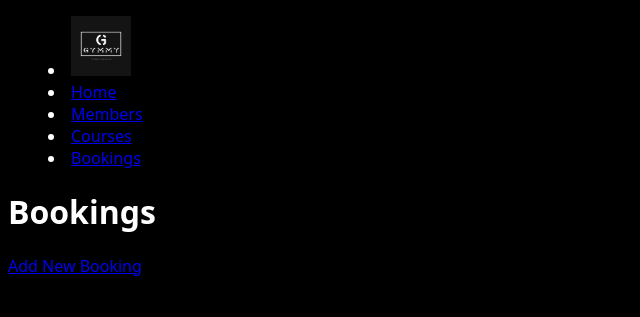
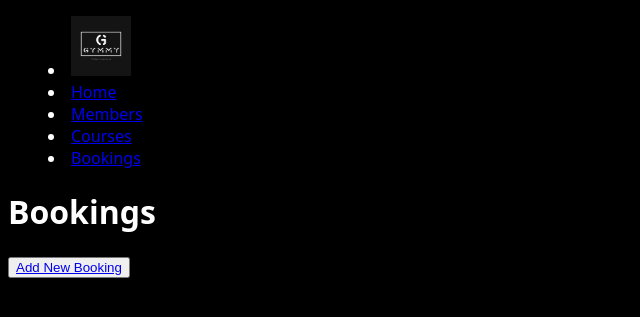
Before and after one commit to Cetins/gymmy, a Flask app: page /bookings in a window 1280 px wide. Shown: the top 317 px of the page, without its empty margins (0-640 px from the left). Run offline with Flask 2, Linux system fonts and the light colour scheme; data that the repository does not hold is empty; some libraries are stand-ins or nearby versions.

Commit message:
bookings grip layout completed

```diff
--- a/templates/bookings/index.html
+++ b/templates/bookings/index.html
@@ -3,19 +3,27 @@
 {% block content %}
 
 <h1>Bookings</h1>
-<ul>
+<article class="container">
     {% for booking in bookings %}
-    <li>
+    <div class="box">
         <p>Member : <a href="/members/{{ booking.member.id }}">{{ booking.member.name }}</a></p>
         <p>Course : <a href="/courses/{{ booking.course.id }}">{{ booking.course.title }}</a></p>
         <p>Date: {{ booking.course.date }}</p>
         <p>Capacity: {{ booking.course.capacity }}</p>
-        <a href="/bookings/{{ booking.id }}">Details</a>
-        <a href="/bookings/delete/{{ booking.id }}">Delete Booking</a>
-    </li>
+        <div>
+            <button>
+                <a href="/bookings/{{ booking.id }}">Details</a>
+            </button>
+            <button>
+                <a href="/bookings/delete/{{ booking.id }}">Delete Booking</a>
+            </button>
+        </div>
+    </div>
     {% endfor %}
-</ul>
+</article>
 
-<a href="/bookings/new">Add New Booking</a>
+<button>
+    <a href="/bookings/new">Add New Booking</a>
+</button>
 
 {% endblock %}
```
